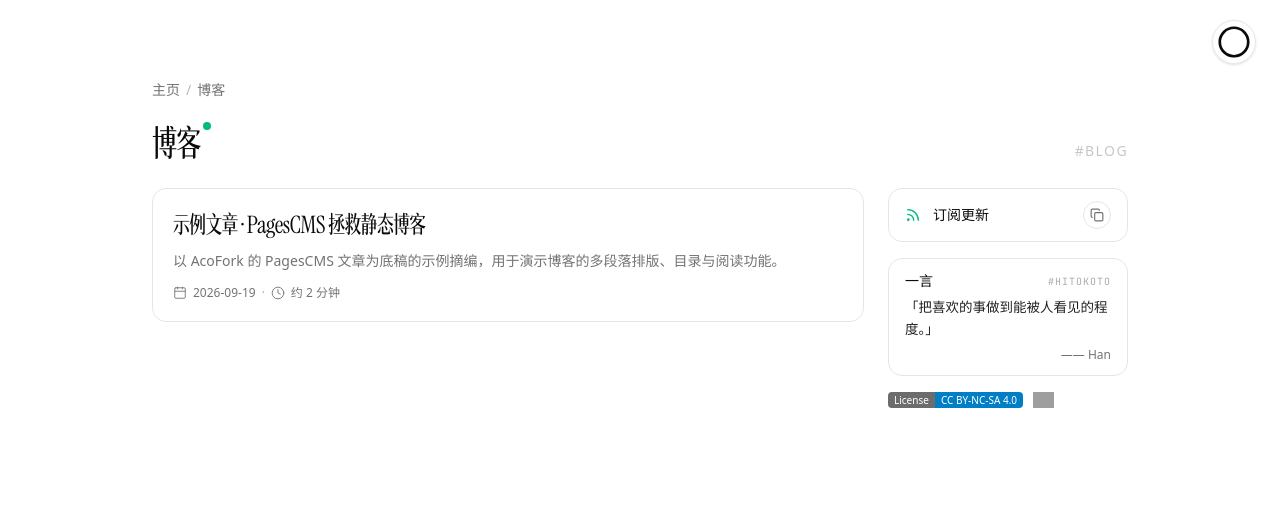
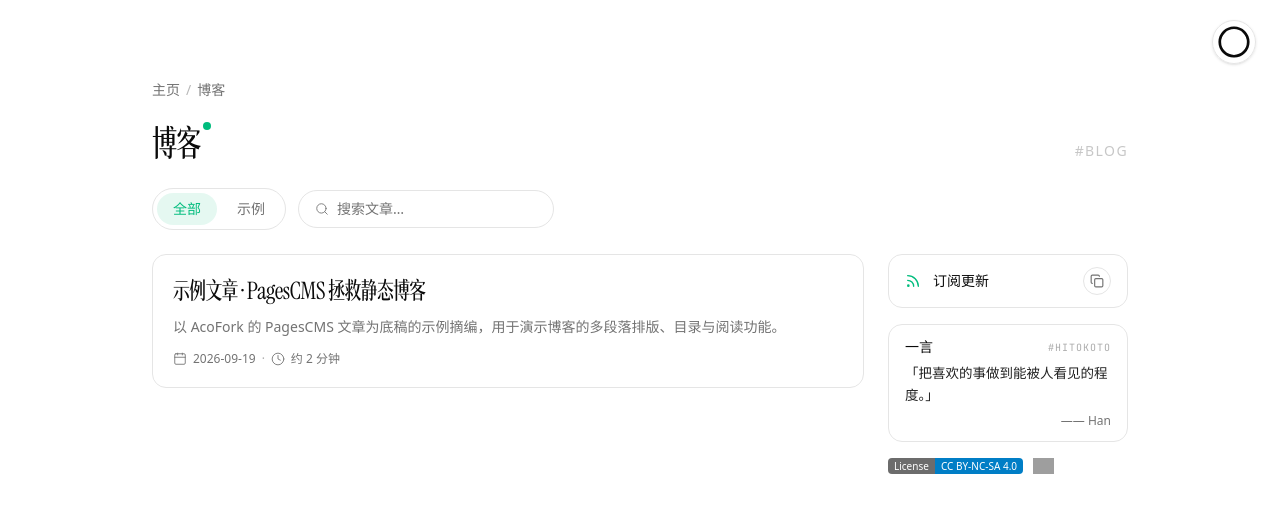
Before and after one commit to HanHanWeb/homepage, a Next.js app: page /blog in a window 1280 px wide. Shown: the top 512 px of the page. Built offline with nearby package versions, Linux system fonts and the light colour scheme; no server answers; grey boxes are pictures that could not be loaded; a small style sheet from the web is missing; a web font is replaced by a local one.

Commit message:
feat: 博客首页文章列表上方新增分类筛选标签与搜索框（shadcn 风格）

```diff
--- a/src/components/blog/blog-view.tsx
+++ b/src/components/blog/blog-view.tsx
@@ -7,6 +7,7 @@ import {
   Copy,
   FileText,
   Rss,
+  Search,
 } from "lucide-react";
 import Link from "next/link";
 import { useState } from "react";
@@ -17,6 +18,22 @@ import { LicenseCard } from "@/components/license-card";
 
 export function BlogView({ posts }: { posts: Post[] }) {
   const [copied, setCopied] = useState(false);
+  const [category, setCategory] = useState("全部");
+  const [query, setQuery] = useState("");
+
+  const categories = [
+    "全部",
+    ...new Set(posts.map((p) => p.category).filter(Boolean)),
+  ];
+  const filtered = posts.filter((p) => {
+    const okCategory = category === "全部" || p.category === category;
+    const q = query.trim().toLowerCase();
+    const okQuery =
+      !q ||
+      p.title.toLowerCase().includes(q) ||
+      p.description.toLowerCase().includes(q);
+    return okCategory && okQuery;
+  });
 
   const copyFeedUrl = async () => {
     try {
@@ -54,18 +71,57 @@ export function BlogView({ posts }: { posts: Post[] }) {
         <span className="text-sm font-normal tracking-widest text-muted-foreground/40">#BLOG</span>
       </div>
 
+      <div className="mt-6 flex flex-wrap items-center gap-3">
+        <div
+          className="flex items-center gap-1 rounded-full border bg-card p-1"
+          role="tablist"
+          aria-label="文章分类"
+        >
+          {categories.map((c) => (
+            <button
+              key={c}
+              type="button"
+              role="tab"
+              aria-selected={category === c}
+              onClick={() => setCategory(c)}
+              className={`rounded-full px-4 py-1.5 text-sm transition-colors ${
+                category === c
+                  ? "bg-[#00bc7d]/10 font-medium text-[#00bc7d]"
+                  : "text-muted-foreground hover:text-foreground"
+              }`}
+            >
+              {c}
+            </button>
+          ))}
+        </div>
+        <label className="flex w-full max-w-64 items-center gap-2 rounded-full border bg-card px-4 py-2 text-sm sm:w-64">
+          <Search
+            className="size-3.5 shrink-0 text-muted-foreground"
+            strokeWidth={1.5}
+          />
+          <input
+            value={query}
+            onChange={(e) => setQuery(e.target.value)}
+            placeholder="搜索文章…"
+            className="w-full bg-transparent outline-none placeholder:text-muted-foreground"
+          />
+        </label>
+      </div>
+
       <div
         className="mt-6 grid items-start gap-6 lg:grid-cols-[1fr_15rem]"
         style={{ "--blur-delay": "0.3s" } as React.CSSProperties}
       >
         <div className="min-w-0 space-y-3 animate-blur-in">
-          {posts.length === 0 ? (
+          {filtered.length === 0 ? (
             <div className="flex flex-col items-center gap-3 rounded-xl border border-dashed py-16 text-muted-foreground">
               <FileText className="size-8 opacity-40" strokeWidth={1.5} />
-              <p className="text-sm">还没有文章</p>
+              <p className="text-sm">
+                {posts.length === 0 ? "还没有文章" : "没有找到匹配的文章"}
+              </p>
             </div>
           ) : (
-            posts.map((post) => (
+            filtered.map((post) => (
               <article
                 key={post.slug}
                 id={`post-${post.slug}`}
```
